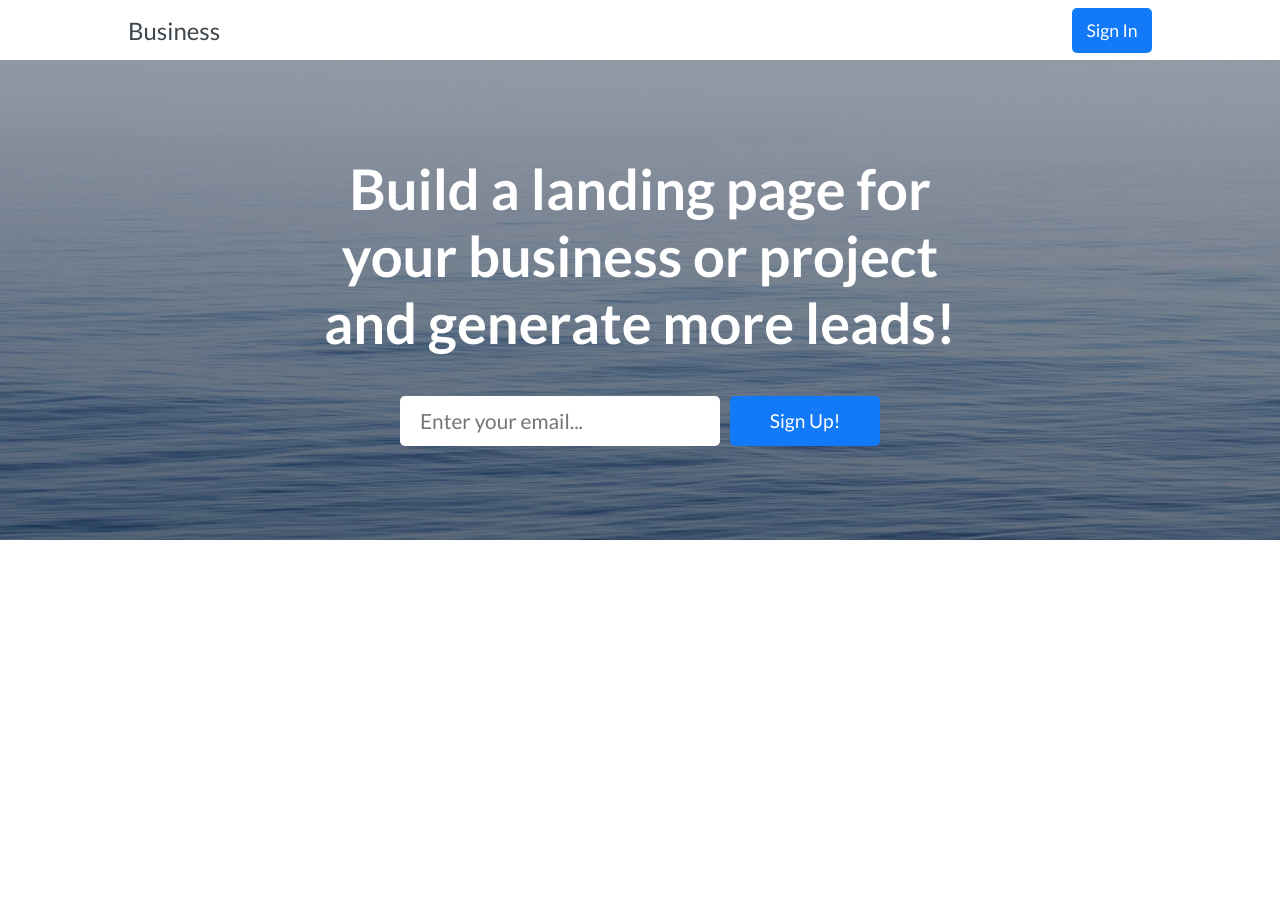
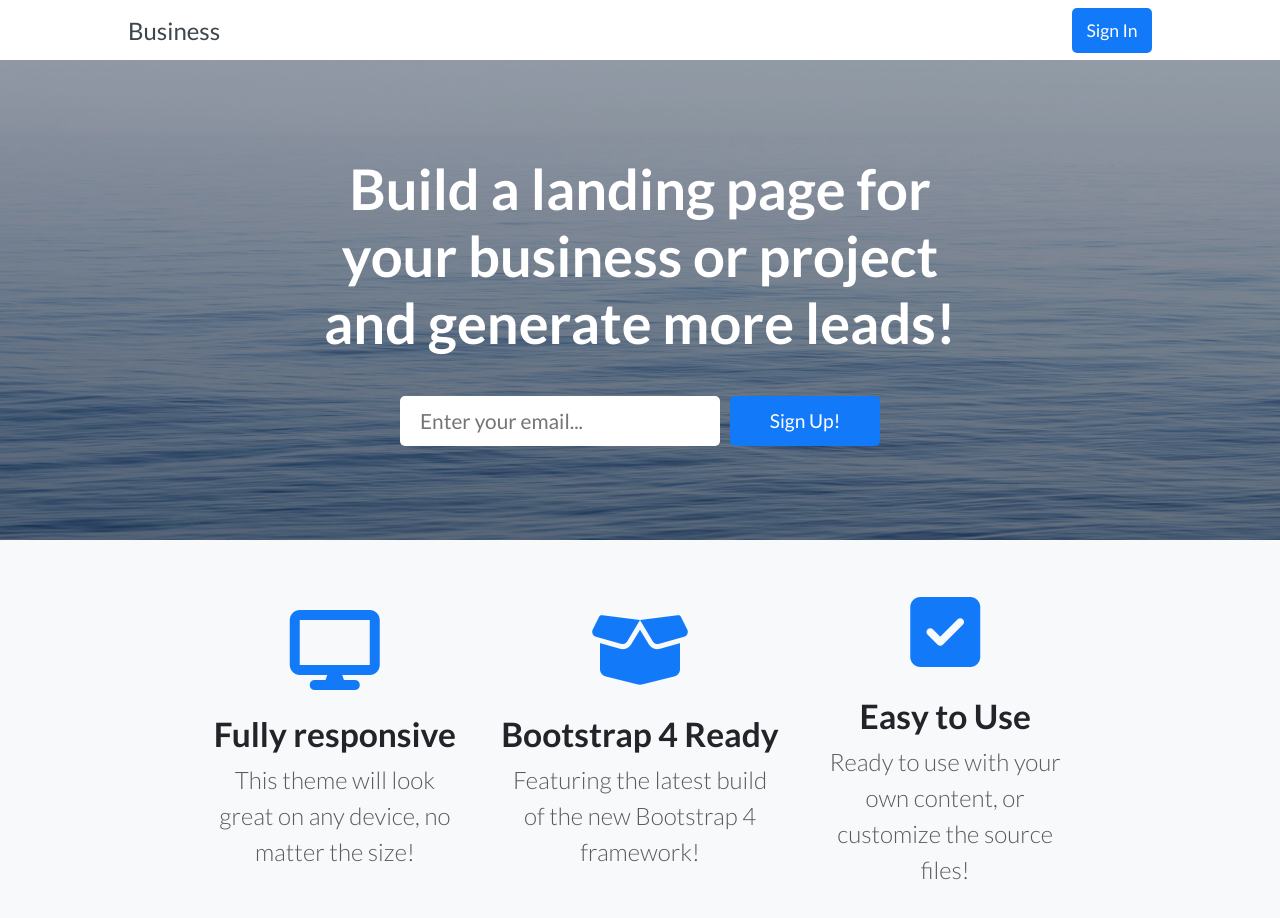
Before and after one commit to dirmegle/Tarpinis-egzaminas, a website: page index.html in a window 1280 px wide. Before the commit the page ends 800 px from the top, so only its background shows below. Drawn offline with Linux system fonts and the light colour scheme.

Commit message:
benefits

```diff
--- a/index.html
+++ b/index.html
@@ -5,6 +5,7 @@
   <meta http-equiv="X-UA-Compatible" content="IE=edge">
   <meta name="viewport" content="width=device-width, initial-scale=1.0">
   <title>Business</title>
+  <link rel="stylesheet" href="https://cdnjs.cloudflare.com/ajax/libs/font-awesome/6.4.0/css/all.min.css" integrity="sha512-iecdLmaskl7CVkqkXNQ/ZH/XLlvWZOJyj7Yy7tcenmpD1ypASozpmT/E0iPtmFIB46ZmdtAc9eNBvH0H/ZpiBw==" crossorigin="anonymous" referrerpolicy="no-referrer" />
   <link rel="stylesheet" href="app/css/style.css">
 </head>
 <body>
@@ -26,8 +27,27 @@
 <!-- Benefits -->
 
 <section class="benefits">
- <div></div>
+
+  <div>
+    <i class="fa-solid fa-display"></i>
+    <h2>Fully responsive</h2>
+    <p>This theme will look great on any device, no matter the size!</p>
+  </div>
+
+  <div>
+    <i class="fa-solid fa-box-open"></i>
+    <h2>Bootstrap 4 Ready</h2>
+    <p>Featuring the latest build of the new Bootstrap 4 framework!</p>
+  </div>
+
+  <div>
+    <i class="fa-solid fa-square-check"></i>
+    <h2>Easy to Use</h2>
+    <p>Ready to use with your own content, or customize the source files!</p>
+  </div>
 </section>
+
+
 </main>
 </body>
 </html>
--- /dev/null
+++ b/scss/benefits.scss
@@ -0,0 +1,38 @@
+.benefits {
+    background: $section;
+    height: 50vh;
+    display: flex;
+    flex-direction: row;
+    justify-content: center;
+    align-items: center;
+    column-gap: 3vw;
+
+    div {
+        min-width: 20vw;
+        display: flex;
+        flex-direction: column;
+        justify-content: center;
+        align-items: center;
+
+        i {
+            color: $accent;
+            font-size: 5em;
+        }
+
+        h2 {
+            font-size: 2.1em;
+            color: $headlines;
+            margin-top: 3vh;
+            margin-bottom: 1vh;
+        }
+
+        p {
+            text-align: center;
+            font-size: 1.5em;
+            font-weight: 300;
+            line-height: 1.5em;
+            color: $textcolor;
+            max-width: 20vw;
+        }
+    }
+}
--- a/scss/general.scss
+++ b/scss/general.scss
@@ -5,6 +5,8 @@
 
 $accent: #127af8;
 $section: #f8f9fa;
+$textcolor: #595a5b;
+$headlines: #212529;
 
 * {
   margin: 0;
--- a/scss/media.scss
+++ b/scss/media.scss
@@ -1,4 +1,4 @@
-// Navigation
+// Hero section
 
 @media (max-width: 768px) {
 
@@ -27,5 +27,24 @@
             height: 55px;
         }
     }
+}
 
+// Benefits section
+
+@media (max-width: 768px) {
+
+    .benefits {
+        flex-direction: column;
+        row-gap: 9vh;
+        height: auto;
+        padding: 15vh 0vh;
+
+        div {
+            width: 90vw;
+
+         p {
+            max-width: none;
+        }
+    }
 }
+}
--- a/scss/nav.scss
+++ b/scss/nav.scss
@@ -7,7 +7,7 @@ nav {
     display: flex;
     justify-content: space-between;
     align-items: center;
-    z-index: 1;
+    z-index: 2;
 
     .business {
       font-size: 1.5em;
--- a/scss/style.scss
+++ b/scss/style.scss
@@ -1,4 +1,5 @@
 @import "general.scss";
 @import "nav.scss";
 @import "hero.scss";
+@import "benefits.scss";
 @import "media.scss";
```
Also changed, not shown: app/css/style.css.
